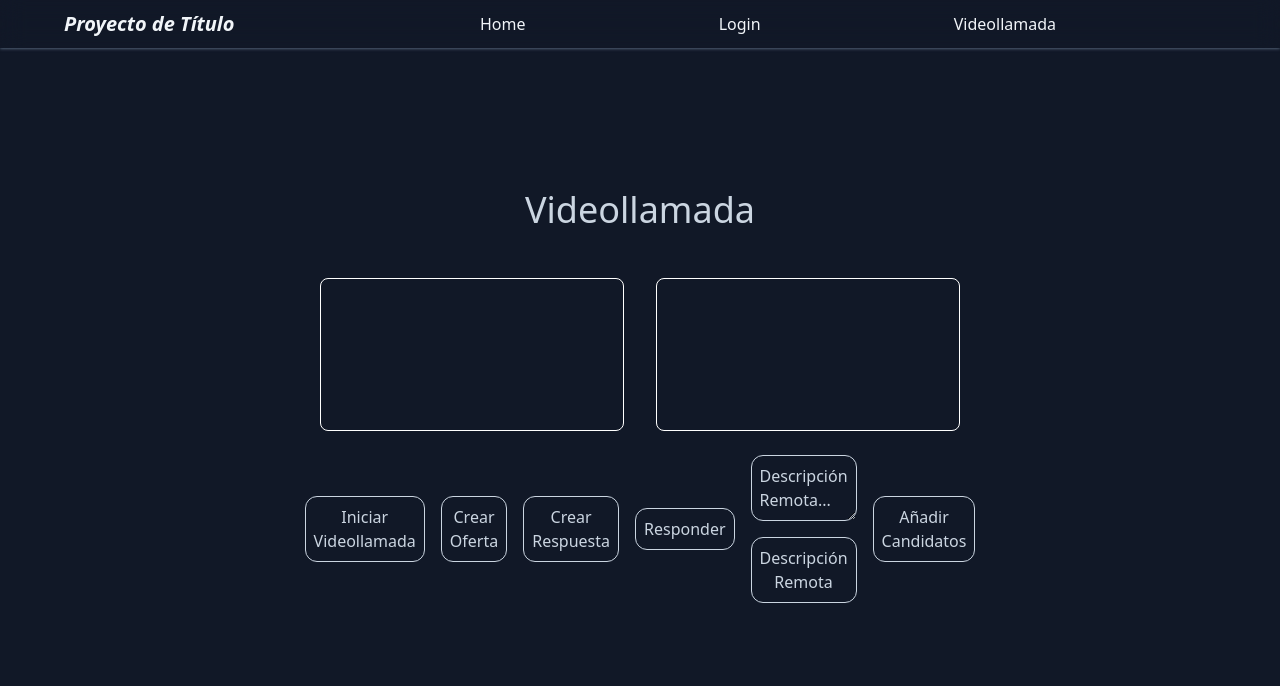
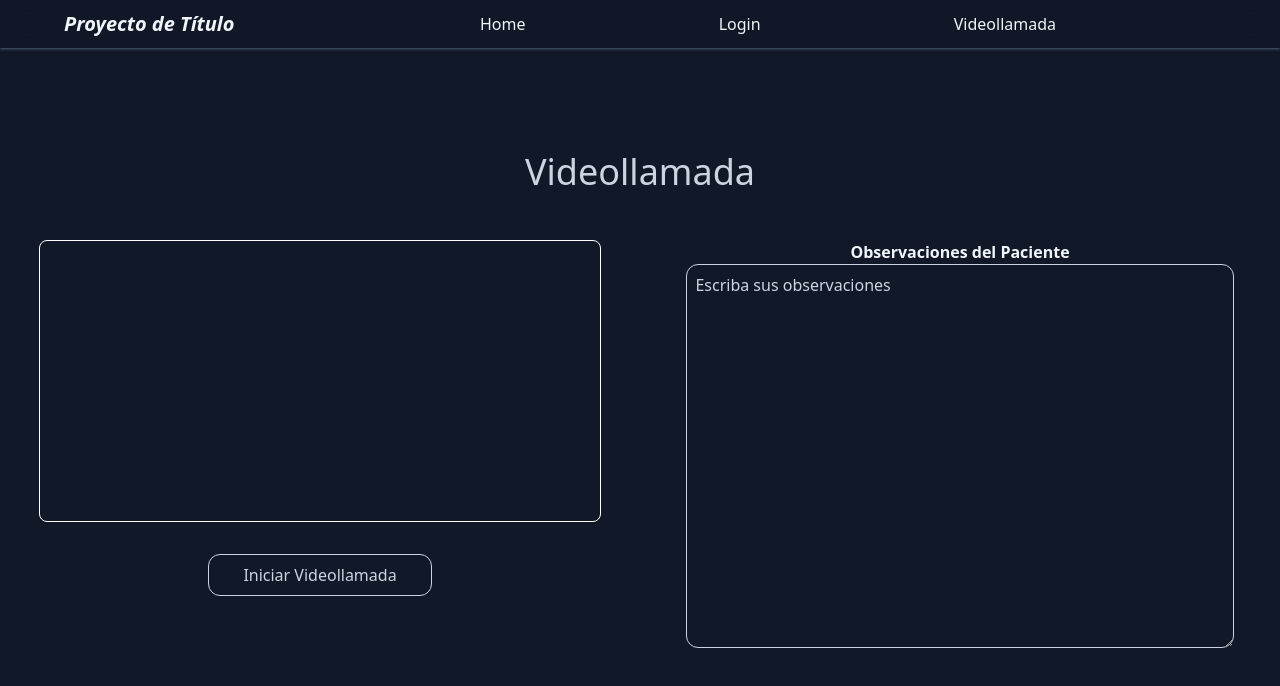
Before and after one commit to BenjaNavarro/antiTesis, a React (Create React App) app: page /call in a window 1280 px wide. Shown: the top 686 px of the page. Built offline with nearby package versions, Linux system fonts and the light colour scheme.

Commit message:
arreglado login, home, videollamada

```diff
--- a/src/components/Header.js
+++ b/src/components/Header.js
@@ -4,9 +4,9 @@ import MenuToolTip from './modals/MenuToolTip';
 
 const Header = (props) => {
   return (
-    <div className='backdrop-blur-md w-full h-12 px-16 flex flex-row justify-between fixed top-0
+    <div className='backdrop-blur-md w-full h-12 px-16 flex flex-row justify-between fixed top-0 left-0
     hover:shadow hover:shadow-slate-600'>
-      <div className='w-1/2 md:w-1/4 self-center'>
+      <div className='w-32 md:w-1/4 self-center'>
         <label className='text-slate-100 text-left font-bold italic text-sm md:text-lg xl:text-xl'>
           Proyecto de Título
         </label>
--- a/src/components/pages/Home.js
+++ b/src/components/pages/Home.js
@@ -5,8 +5,16 @@ function Home() {
   return (
     <div className='flex flex-col w-full min-h-screen bg-gray-900 text-gray-50 text-center'>
       <Header/>
-			<div className='flex w-full h-full'>
-				JAJAJA
+			<div className='flex flex-col w-full h-full mt-96'>
+        <label className='text-slate-100 text-6xl font-bold text-center w-full'>
+				  AFASIA
+        </label>
+        <label className='text-slate-100 text-center text-xl mt-[60%]'>
+          A veces unas palabras nos cuestan la vida...
+        </label>
+        <label className='text-slate-100 text-center text-lg mt-[60%] mb-[40%] px-96'>
+          Queremos ayudar a quienes no se pueden expresar
+        </label>
 			</div>
 		</div>
   )
--- a/src/components/pages/Login.js
+++ b/src/components/pages/Login.js
@@ -20,11 +20,11 @@ export default function Login(props) {
   return (
     <div className='min-h-screen h-full w-full flex flex-col justify-center bg-gray-900'>
       <Header/>
-      <div className='flex flex-col self-center p-8 absolute w-[300px] sm:w-[90%] md:w-[90%] lg:w-[85%] xl:w-[75%] h-96 top-[25%] rounded-xl border-slate-300 border
+      <div className='flex flex-col self-center p-8 absolute w-[300px] sm:w-[90%] md:w-[90%] lg:w-[85%] xl:w-[75%] top-[25%] rounded-xl border-slate-300 border
       shadow-2xl shadow-slate-600 bg-gray-900'>
         <label className='text-left font-bold text-slate-300 text-xl'>
           Inicio de Sesión</label>
-        <div className='flex flex-col w-1/2 justify-center self-center mt-8'>
+        <div className='flex flex-col w-full lg:w-3/4 justify-center self-center mt-8'>
           <label htmlFor='rut' className='text-left font-bold text-slate-300'>
             Rut
           </label>
@@ -50,7 +50,7 @@ export default function Login(props) {
             )
           } */}
         </div>
-        <div className='flex flex-col w-1/2 justify-center self-center mt-4'>
+        <div className='flex flex-col w-full lg:w-3/4 justify-center self-center mt-4'>
           <label htmlFor='contrasena' className='text-left font-bold text-slate-300'>
             Contraseña
           </label>
@@ -63,7 +63,7 @@ export default function Login(props) {
             value={pass}
             placeholder={passCheck?'Escriba su contraseña...':'********'}
             onChange={(e)=>{setPass(e.target.value)}}/>
-            <div className='relative bottom-[50%] left-[93%] flex items-center leading-5'>
+            <div className='absolute top-[50%] sm:top-[52.5%] self-center left-[71%] sm:left-[89%] md:left-[90%] lg:left-[82%] xl:left-[82%] flex items-center leading-5'>
               <button className='w-10 h-8 text-slate-100 text-xl self-center' title='Visualizar Contraseña'
               onClick={()=>{setPassCheck(!passCheck)}}>
                 {!passCheck?<FaEye/>:<FaEyeSlash/>}
@@ -71,12 +71,12 @@ export default function Login(props) {
             </div>
           </label>
         </div>
-        <div className='flex flex-col w-full justify-end self-center'>
+        <div className='flex flex-col w-full justify-end self-center mt-4'>
           <button className='bg-gray-900 hover:bg-slate-800 text-slate-300
           rounded-xl border border-slate-300 hover:border-slate-200 w-40 lg:w-1/4 xl:w-1/5 p-2 self-end text-center'>
             Iniciar Sesión
           </button>
-          <div className='flex flex-row'>
+          <div className='flex flex-row mt-8'>
             <label className='text-white mr-2'>¿No tiene cuenta?</label>
             <Link to='/register'>
               <label className='text-white font-bold cursor-pointer'>¡Regístrese!</label>
--- a/src/components/pages/VideoLlamada.js
+++ b/src/components/pages/VideoLlamada.js
@@ -5,10 +5,8 @@ import Header from '../Header';
 const VideoLlamada = () => {
 
   const localVideoRef= useRef(null);
-  const remoteVideoRef= useRef(null);
   const peerConnectionRef= useRef(new RTCPeerConnection(null));
-  const textRef = useRef('');
-  const [userMedia,setUserMedia] = useState(false);
+  const [observaciones,setObservaciones] = useState('');
 
   const createOffer = () =>{
     peerConnectionRef.current.createOffer({
@@ -37,14 +35,14 @@ const VideoLlamada = () => {
   };
 
   const setRemoteDescription = () => {
-    const sdp = JSON.parse(textRef.current.valueOf);
+    const sdp = JSON.parse(observaciones);
     console.log(sdp);
 
     peerConnectionRef.current.setRemoteDescription(new RTCSessionDescription(sdp));
   }
 
   const addCandidate = () => {
-    const candidate = JSON.parse(textRef.current.valueOf);
+    const candidate = JSON.parse(observaciones);
     console.log('Adding candidate...');
 
     peerConnectionRef.current.addIceCandidate(new RTCIceCandidate(candidate));
@@ -85,55 +83,25 @@ const VideoLlamada = () => {
   return (
     <div className='min-h-screen h-full w-full flex flex-col justify-center bg-gray-900'>
       <Header/>
-      <label className='text-4xl text-slate-300 text-center mb-12'>
+      <label className='text-4xl text-slate-300 text-center mb-12 mt-20 sm:mt-0'>
         Videollamada
       </label>
-      <div className='w-1/2 flex flex-col justify-center self-center'>
-        <div className='flex flex-row w-full justify-center'>
+      <div className='flex flex-col lg:flex-row w-full justify-center lg:justify-around'>
+        <div className='flex flex-col w-full lg:w-1/2 px-2'>
           <video autoPlay ref={localVideoRef} playsInline
-          className='w-2/3 rounded-lg border border-white mr-4 self-center'/>
-          <video autoPlay ref={remoteVideoRef} playsInline
-          className='w-2/3 rounded-lg border border-white ml-4 self-center'/>
-        </div>
-        <div className='flex w-full justify-center mt-4'>
-          <button onClick={()=>{
-            getUserMedia();
-            // setUserMedia(true);
-            // createOffer();
-          }} className='bg-gray-900 hover:bg-slate-800 text-slate-300
-          rounded-xl border border-slate-300 hover:border-slate-200 w-1/5 my-8 p-2 self-center text-center'>
+          className='lg:w-[90%] md:w-[90%] w-[22rem] rounded-lg border border-white self-center'/>
+          <button onClick={()=>{getUserMedia()}} className='bg-gray-900 hover:bg-slate-800 text-slate-300
+          rounded-xl border border-slate-300 hover:border-slate-200 w-56 my-8 p-2 self-center text-center'>
             Iniciar Videollamada
           </button>
-          <button onClick={createOffer}
-          className='bg-gray-900 hover:bg-slate-800 text-slate-300
-          rounded-xl border border-slate-300 hover:border-slate-200 w-1/5 my-8 p-2 self-center text-center ml-4'>
-            Crear Oferta
-          </button>
-          <button onClick={createAnswer}
-          className='bg-gray-900 hover:bg-slate-800 text-slate-300
-          rounded-xl border border-slate-300 hover:border-slate-200 w-1/5 my-8 p-2 self-center text-center ml-4'>
-            Crear Respuesta
-          </button>
-          <button className='bg-gray-900 hover:bg-slate-800 text-slate-300
-          rounded-xl border border-slate-300 hover:border-slate-200 w-1/5 my-8 p-2 self-center text-center ml-4'>
-            Responder
-          </button>
-          <div className='flex flex-col w-1/5 ml-4'>
-            <textarea ref={textRef}
-            className='focus:outline-none bg-gray-900 focus:bg-slate-800 text-slate-300 placeholder:text-slate-300
-            rounded-xl border border-slate-300 focus:border-slate-200 w-full my-2 p-2'
-            placeholder='Descripción Remota...'/>
-            <button onClick={setRemoteDescription}
-            className='bg-gray-900 hover:bg-slate-800 text-slate-300
-            rounded-xl border border-slate-300 hover:border-slate-200 w-full my-2 p-2 self-center text-center'>
-              Descripción Remota
-            </button>
-          </div>
-          <button onClick={addCandidate}
-          className='bg-gray-900 hover:bg-slate-800 text-slate-300
-          rounded-xl border border-slate-300 hover:border-slate-200 w-1/5 my-8 p-2 self-center text-center ml-4'>
-            Añadir Candidatos
-          </button>
+        </div>
+        <div className='flex flex-col w-full lg:w-1/2 px-4'>
+          <label htmlFor='observaciones' className='text-center font-bold text-slate-100'>Observaciones del Paciente</label>
+          <textarea id='observaciones' name='observaciones'
+          className='focus:outline-none bg-gray-900 focus:bg-slate-800 text-slate-300 placeholder:text-slate-300
+          rounded-xl border border-slate-300 focus:border-slate-200 lg:w-[90%] w-[22rem] md:w-[90%] p-2 h-56 lg:h-96 self-center'
+          value={observaciones} onChange={(e)=>{setObservaciones(e.target.value)}}
+          placeholder='Escriba sus observaciones'/>
         </div>
       </div>
     </div>
```
